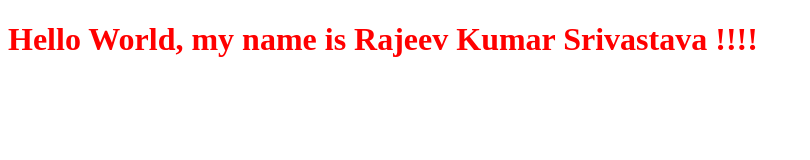
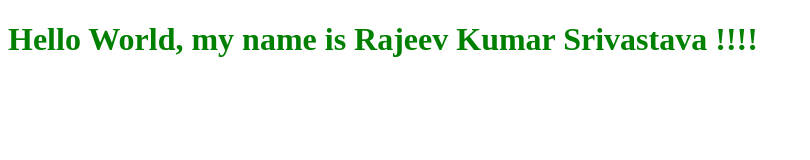
Before and after one commit to rajivsiddiqui/udacity-project-05-capstone, a plain HTML site: page index.html in a window 1280 px wide. Shown: the whole page, without its empty margins (0-810 px from the left). Drawn offline with Linux system fonts and the light colour scheme.

Commit message:
Update index.html

```diff
--- a/index.html
+++ b/index.html
@@ -5,7 +5,7 @@
 </head>
 <body>
 
-<h1 style="color:red;">Hello World, my name is Rajeev Kumar Srivastava !!!!</h1>
+<h1 style="color:green;">Hello World, my name is Rajeev Kumar Srivastava !!!!</h1>
 
 </body>
 </html>
```
